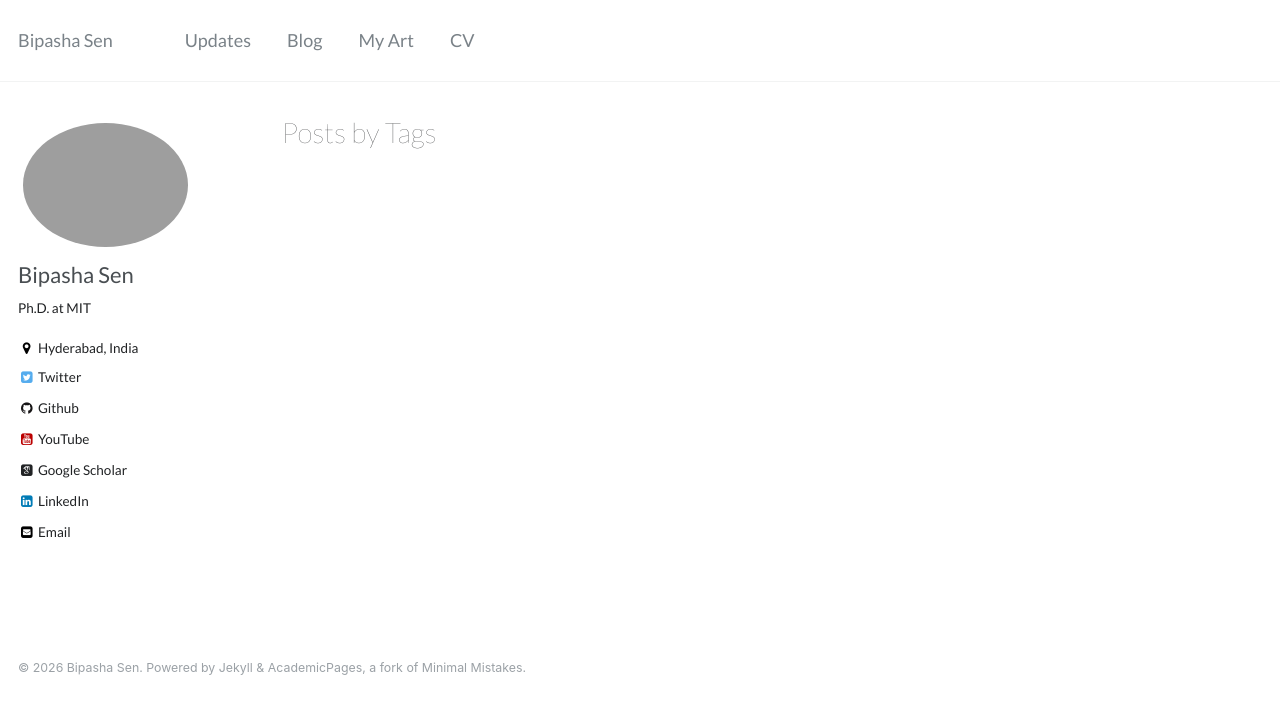
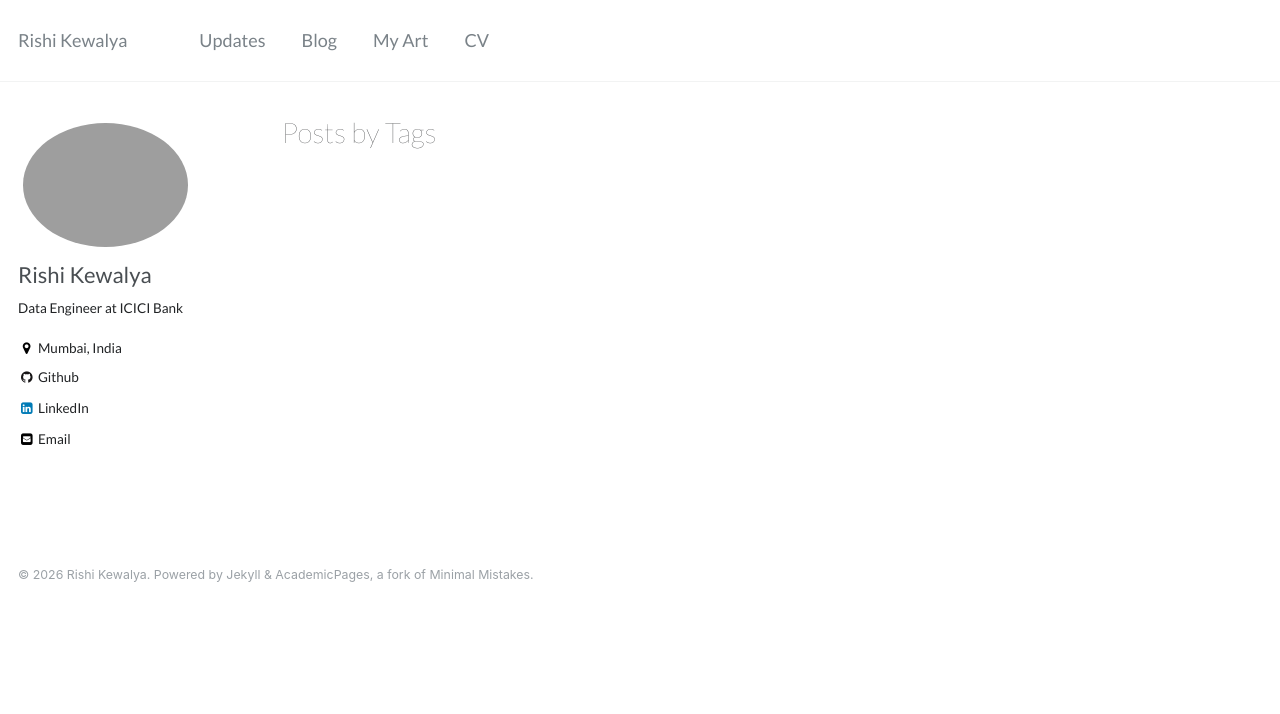
Before and after one commit to Rishikewalya/rishikewalya.github.io, a Jekyll site: the page built from _pages/tag-archive.html, in a window 1280 px wide. Shown: the top 714 px of the page. Built offline with Jekyll 4.4.1, drawn with Linux system fonts in a browser that asks for light colours; some web fonts are replaced.

Commit message:
Modifying

```diff
--- a/_config.yml
+++ b/_config.yml
@@ -7,13 +7,13 @@
 
 # Site Settings
 locale                   : "en-US"
-title                    : "Bipasha Sen"
+title                    : "Rishi Kewalya"
 title_separator          : "-"
-name                     : &name "Bipasha Sen"
-description              : &description "Bipasha Sen"
-url                      : https://bipashasen.github.io # the base hostname & protocol for your site e.g. "https://mmistakes.github.io"
+name                     : &name "Rishi Kewalya"
+description              : &description "Rishi Kewalya"
+url                      : https://rishikewalya.github.io # the base hostname & protocol for your site e.g. "https://mmistakes.github.io"
 baseurl                  : "" # the subpath of your site, e.g. "/blog"
-repository               : "bipashasen/bipashasen.github.io"
+repository               : "Rishikewalya/rishikewalya.github.io"
 teaser                   :  # filename of teaser fallback teaser image placed in /images/, .e.g. "500x300.png"
 breadcrumbs              : false # true, false (default)
 words_per_minute         : 160
@@ -55,7 +55,7 @@
 
 # Social Sharing
 twitter:
-  username               : cduvallet
+  username               :
 facebook:
   username               :
   app_id                 :
@@ -78,13 +78,13 @@
 
 # Site Author
 author:
-  name             : "Bipasha Sen"
-  avatar           : "bipasha_sen.jpg"
-  bio              : "Ph.D. at MIT"
-  location         : "Hyderabad, India"
+  name             : "Rishi Kewalya"
+  avatar           : "rishi_kewalya.jpg"
+  bio              : "Data Engineer at ICICI Bank"
+  location         : "Mumbai, India"
   employer         :
-  googlescholar    : "GZZCH-8AAAAJ&hl"
-  email            : "bise@mit.edu"
+  googlescholar    : # Add your Google Scholar ID here
+  email            : "rishikewalya@gmail.com"
   uri              :
   bitbucket        :
   codepen          :
@@ -92,23 +92,23 @@
   flickr           :
   facebook         :
   foursquare       :
-  github           : "bipashasen"
+  github           : "Rishikewalya"
   google_plus      :
   keybase          :
   instagram        :
   lastfm           :
-  linkedin         : "bipasha-sen-540a4792"
+  linkedin         : "rishikewalya"
   orcid            : #"http://orcid.org/yourorcidurl"
   pinterest        :
   soundcloud       :
   stackoverflow    : # http://stackoverflow.com/users/123456/username
   steam            :
   tumblr           :
-  twitter          : "bipashasen31"
+  twitter          :
   vine             :
   weibo            :
   xing             :
-  youtube          : "UCU1TMnEt0J1UJZfMW1Gixgg"
+  youtube          :
   wikipedia        :
 
 
@@ -249,7 +249,7 @@
 permalink: /:categories/:title/
 # paginate: 5 # amount of posts to show
 # paginate_path: /page:num/
-timezone: America/Los_Angeles # http://en.wikipedia.org/wiki/List_of_tz_database_time_zones
+timezone: Asia/Kolkata # http://en.wikipedia.org/wiki/List_of_tz_database_time_zones
 
 
 # Plugins
```
